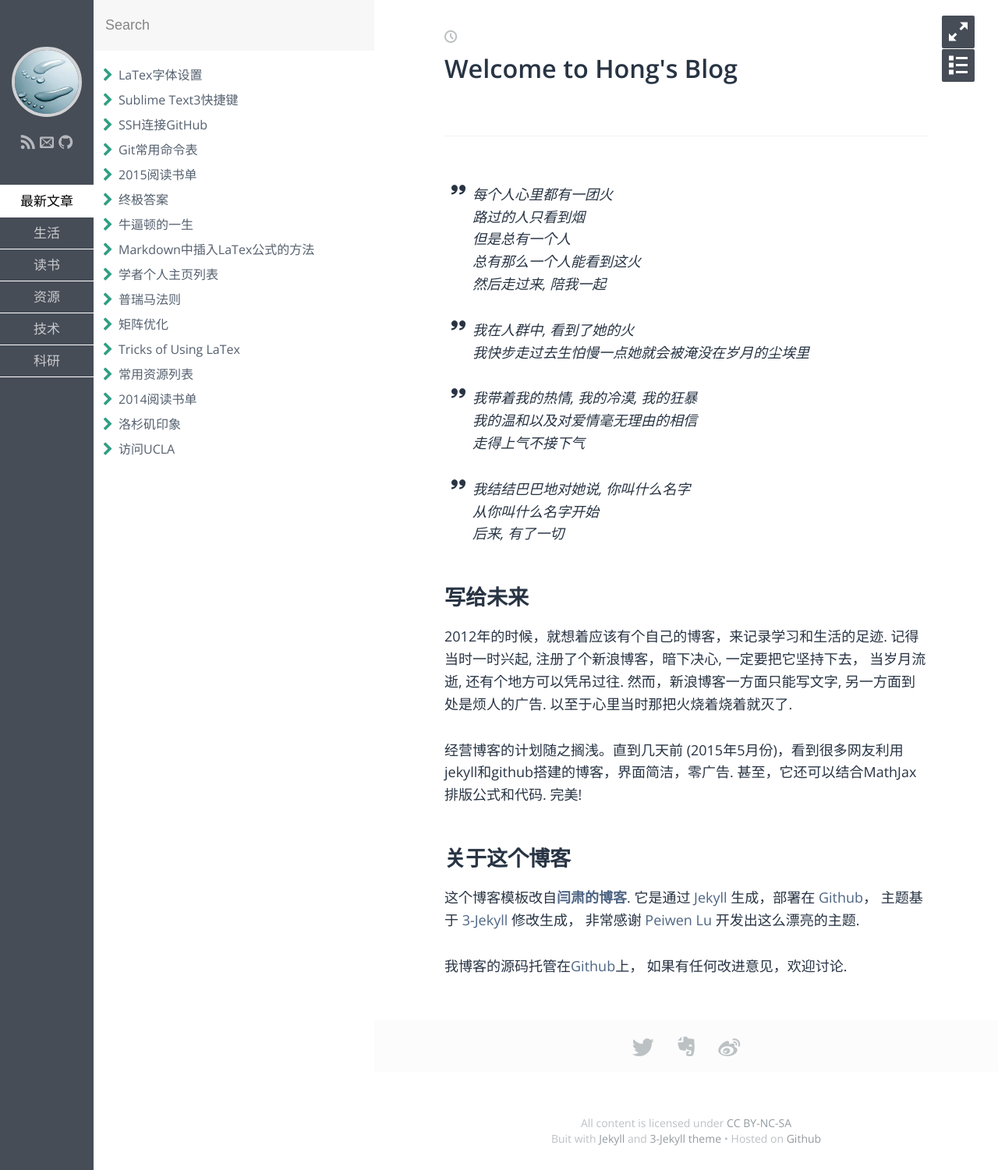
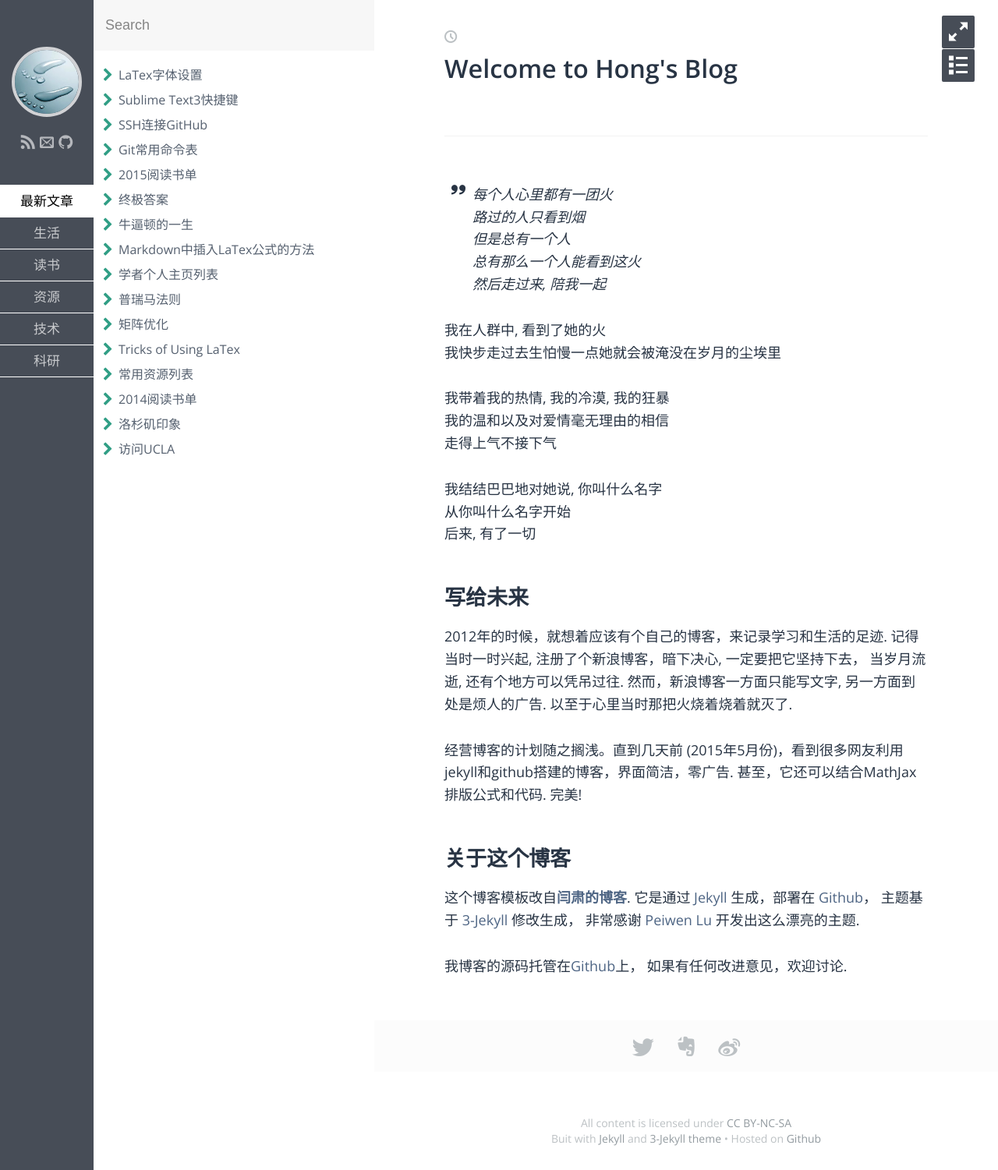
Before and after one commit to polyHong/polyHong.github.io, a Jekyll site: the page built from index.md, in a window 1280 px wide. Shown: the whole page at 78% size. Built offline with Jekyll 4.4.1, drawn with Linux system fonts in a browser that asks for light colours; some web fonts are replaced.

Commit message:
update homepage

```diff
--- a/index.md
+++ b/index.md
@@ -11,14 +11,14 @@ title: Welcome to Hong's Blog
 总有那么一个人能看到这火
 然后走过来, 陪我一起
 
->我在人群中, 看到了她的火
+我在人群中, 看到了她的火
 我快步走过去生怕慢一点她就会被淹没在岁月的尘埃里
 
->我带着我的热情, 我的冷漠, 我的狂暴
+我带着我的热情, 我的冷漠, 我的狂暴
 我的温和以及对爱情毫无理由的相信
 走得上气不接下气
 
->我结结巴巴地对她说, 你叫什么名字
+我结结巴巴地对她说, 你叫什么名字
 从你叫什么名字开始
 后来, 有了一切
 
```
